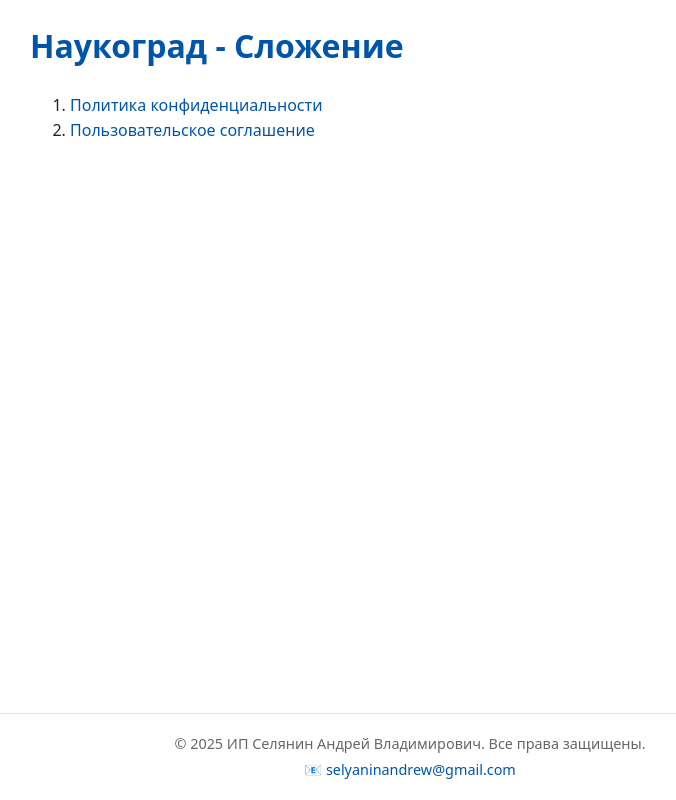
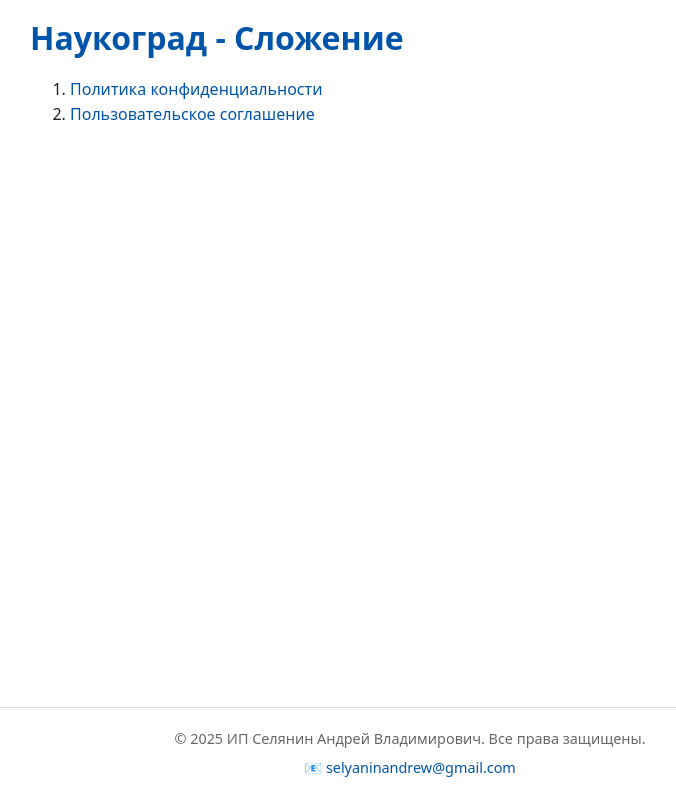
Before and after one commit to 3DanD/Scienceville, a plain HTML site: page index.htm in a window 1280 px wide. Shown: the whole page, without its empty margins (230-906 px from the left). Drawn offline with Linux system fonts and the light colour scheme.

Commit message:
Подправил стили

```diff
--- a/style.css
+++ b/style.css
@@ -33,6 +33,7 @@ main {
 h1, h2 {
   color: #0055aa;
   margin-top: 0; /* убираем лишний верхний отступ */
+  line-height: 1.1;
 }
 
 a {
@@ -53,5 +54,5 @@ footer {
   border-top: 1px solid #ddd;
   background-color: #fff;
   width: 100%;
-  line-height: 0.8;
+  line-height: 1;
 }
```
